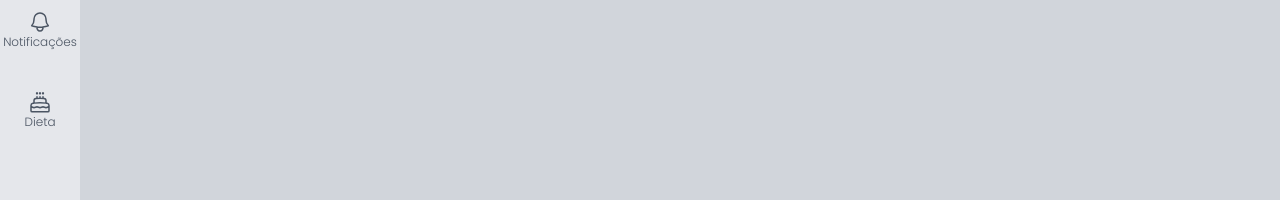
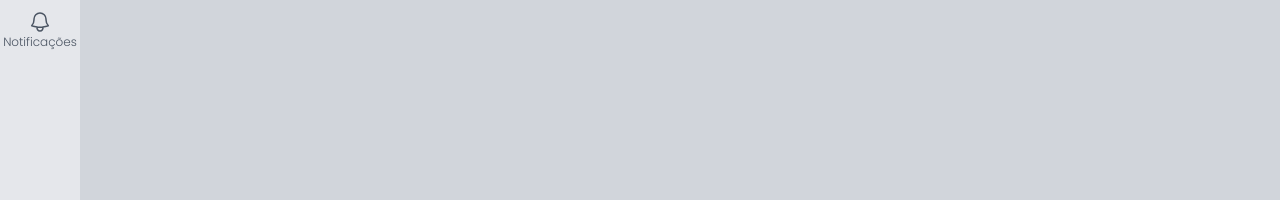
Before and after one commit to fjuncal/admin-template-firebase-poc, a Next.js app: page / in a window 1280 px wide. Shown: the part 250-450 px from the top of the page. Built offline with nearby package versions, Linux system fonts and the light colour scheme.

Commit message:
retirando dieta do menu lateral

```diff
--- a/src/components/icons/index.tsx
+++ b/src/components/icons/index.tsx
@@ -100,20 +100,3 @@ export const IconeLua = (tamanho = "6") => (
     />
   </svg>
 );
-
-export const IconeDieta = (
-  <svg
-    xmlns="http://www.w3.org/2000/svg"
-    fill="none"
-    viewBox="0 0 24 24"
-    strokeWidth={1.5}
-    stroke="currentColor"
-    className="size-6"
-  >
-    <path
-      strokeLinecap="round"
-      strokeLinejoin="round"
-      d="M12 8.25v-1.5m0 1.5c-1.355 0-2.697.056-4.024.166C6.845 8.51 6 9.473 6 10.608v2.513m6-4.871c1.355 0 2.697.056 4.024.166C17.155 8.51 18 9.473 18 10.608v2.513M15 8.25v-1.5m-6 1.5v-1.5m12 9.75-1.5.75a3.354 3.354 0 0 1-3 0 3.354 3.354 0 0 0-3 0 3.354 3.354 0 0 1-3 0 3.354 3.354 0 0 0-3 0 3.354 3.354 0 0 1-3 0L3 16.5m15-3.379a48.474 48.474 0 0 0-6-.371c-2.032 0-4.034.126-6 .371m12 0c.39.049.777.102 1.163.16 1.07.16 1.837 1.094 1.837 2.175v5.169c0 .621-.504 1.125-1.125 1.125H4.125A1.125 1.125 0 0 1 3 20.625v-5.17c0-1.08.768-2.014 1.837-2.174A47.78 47.78 0 0 1 6 13.12M12.265 3.11a.375.375 0 1 1-.53 0L12 2.845l.265.265Zm-3 0a.375.375 0 1 1-.53 0L9 2.845l.265.265Zm6 0a.375.375 0 1 1-.53 0L15 2.845l.265.265Z"
-    />
-  </svg>
-);
--- a/src/components/template/MenuLateral.tsx
+++ b/src/components/template/MenuLateral.tsx
@@ -1,11 +1,5 @@
 import MenuItem from "./MenuItem";
-import {
-  IconeCasa,
-  IconeAjustes,
-  IconeSino,
-  IconeSair,
-  IconeDieta,
-} from "../icons";
+import { IconeCasa, IconeAjustes, IconeSino, IconeSair } from "../icons";
 import Logo from "./Logo";
 import { useRouter } from "next/router";
 
@@ -32,7 +26,6 @@ export default function MenuLateral() {
         <MenuItem url="/" texto="Início" icone={IconeCasa} />
         <MenuItem url="/ajustes" texto="Ajustes" icone={IconeAjustes} />
         <MenuItem url="/notificacoes" texto="Notificações" icone={IconeSino} />
-        <MenuItem url="/dieta" texto="Dieta" icone={IconeDieta} />
       </ul>
       <ul className="">
         <MenuItem
```
